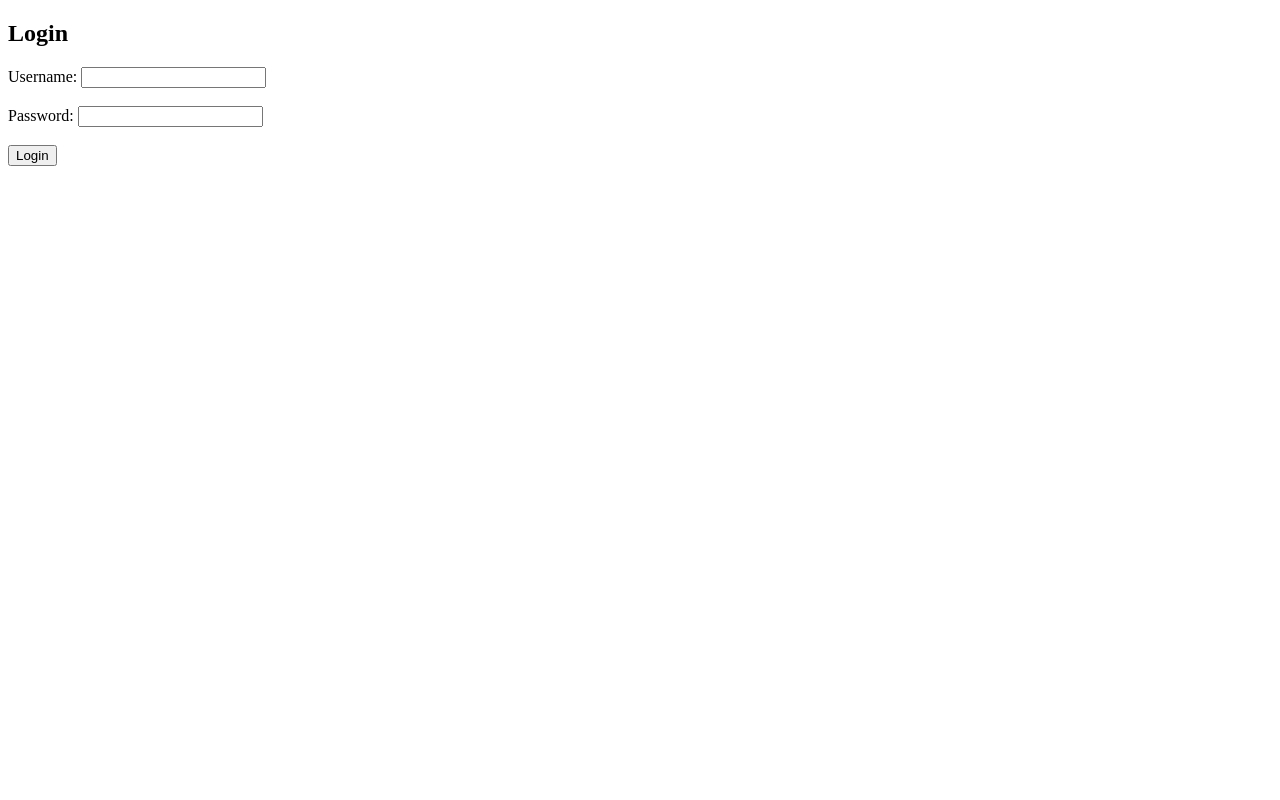
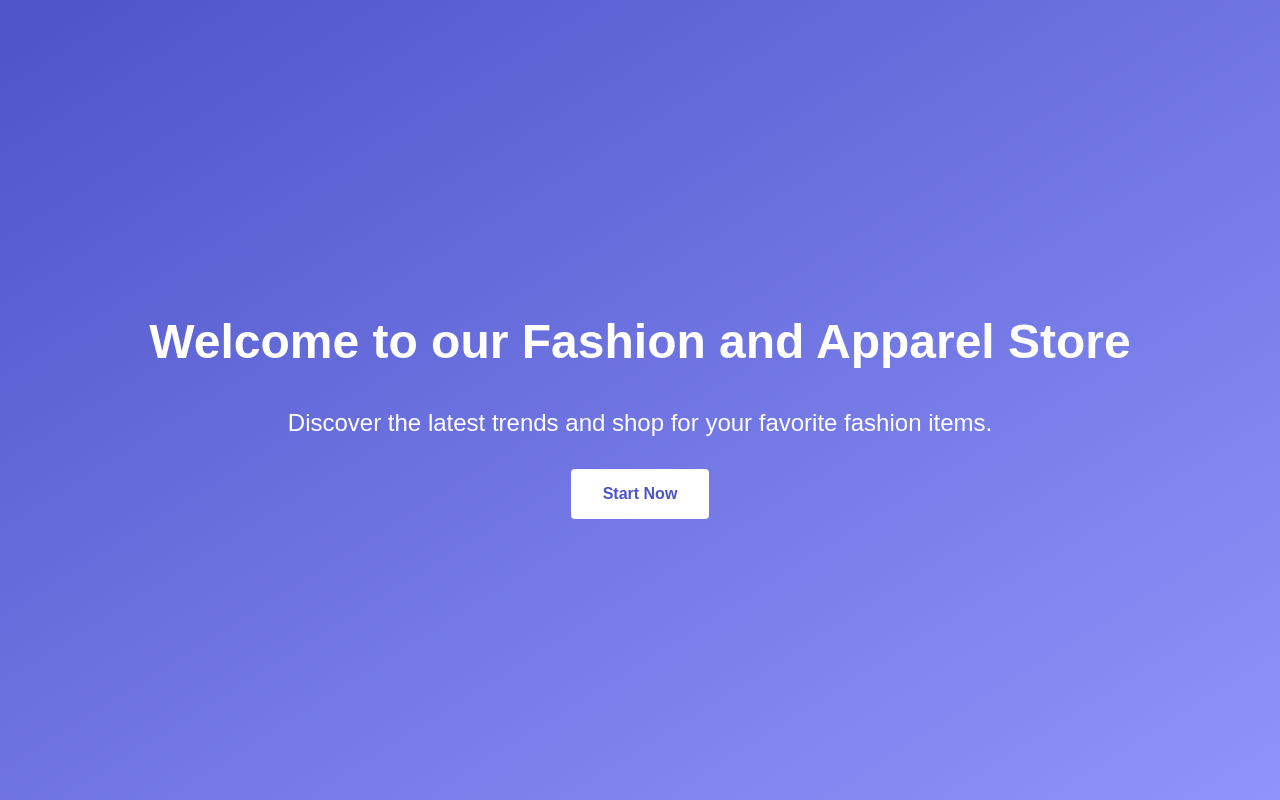
Before and after one commit to Yeetybeety/youCode-2024, a plain HTML site: page templates/index.html in a window 1280 px wide. Drawn offline with Linux system fonts and the light colour scheme.

Commit message:
Added animations/landing page

```diff
--- a/templates/index.html
+++ b/templates/index.html
@@ -1,16 +1,71 @@
 <!DOCTYPE html>
-<html>
+<html lang="en">
 <head>
-    <title>Login Page</title>
+    <meta charset="UTF-8">
+    <meta name="viewport" content="width=device-width, initial-scale=1.0">
+    <title>Fashion and Apparel Shopping</title>
+    <style>
+        body {
+            background: linear-gradient(to bottom right, #4e54c8, #8f94fb);
+            font-family: Arial, sans-serif;
+            color: #fff;
+            margin: 0;
+            padding: 0;
+            opacity: 0; /* Hide the body initially */
+            animation: slide-down 1s ease forwards; /* Apply the animation */
+        }
+
+        @keyframes slide-down {
+            0% {
+                transform: translateY(-100%);
+                opacity: 0;
+            }
+            100% {
+                transform: translateY(0);
+                opacity: 1;
+            }
+        }
+
+        .container {
+            display: flex;
+            flex-direction: column;
+            align-items: center;
+            justify-content: center;
+            height: 100vh;
+            text-align: center;
+        }
+
+        h1 {
+            font-size: 3rem;
+            margin-bottom: 1rem;
+        }
+
+        p {
+            font-size: 1.5rem;
+            margin-bottom: 2rem;
+        }
+
+        a {
+            display: inline-block;
+            padding: 1rem 2rem;
+            background-color: #fff;
+            color: #4e54c8;
+            text-decoration: none;
+            font-weight: bold;
+            border-radius: 4px;
+            transition: background-color 0.3s ease;
+        }
+
+        a:hover {
+            background-color: #8f94fb;
+        }
+    </style>
 </head>
 <body>
-    <h2>Login</h2>
-    <form>
-        <label for="username">Username:</label>
-        <input type="text" id="username" name="username" required><br><br>
-        <label for="password">Password:</label>
-        <input type="password" id="password" name="password" required><br><br>
-        <input type="submit" value="Login">
-    </form>
+    <div class="container">
+        <h1>Welcome to our Fashion and Apparel Store</h1>
+        <p>Discover the latest trends and shop for your favorite fashion items.</p>
+        <a href="#">Start Now</a>
+    </div>
 </body>
 </html>
```
